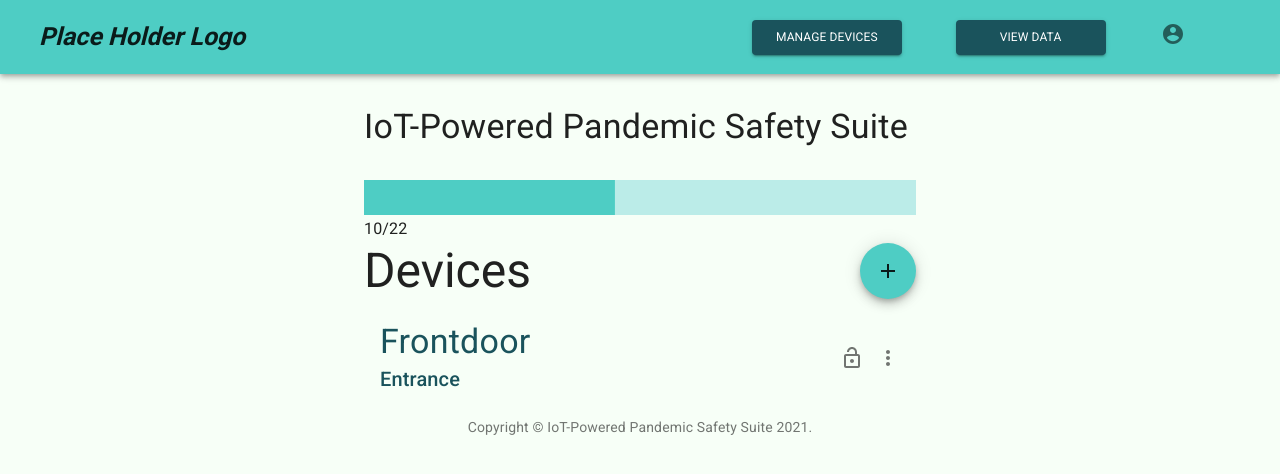
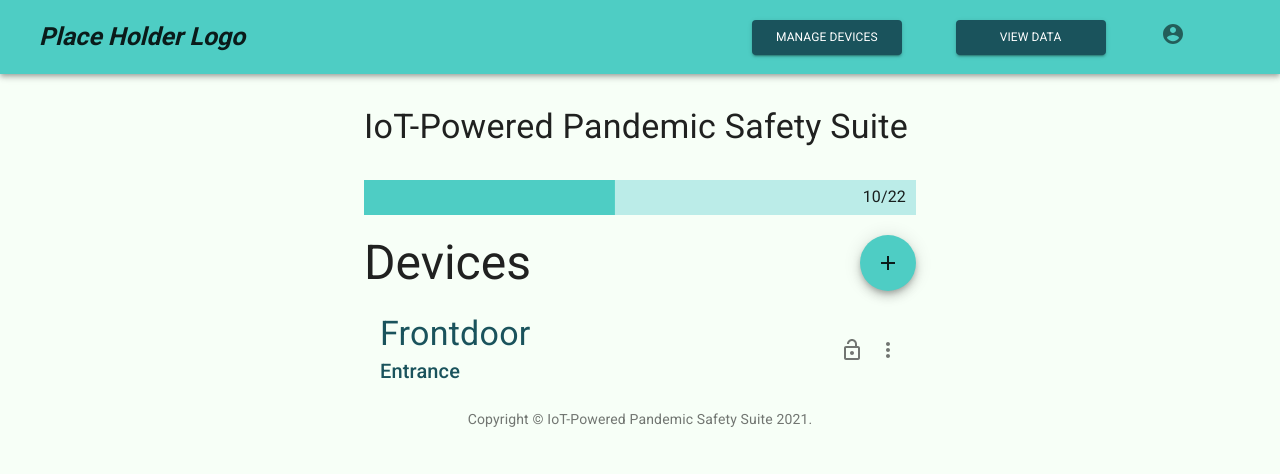
Before and after one commit to SWENG-Group-9/Frontend, a React (Create React App) app: page / in a window 1280 px wide. Shown: the top 474 px of the page. Built offline with nearby package versions, Linux system fonts and the light colour scheme.

Commit message:
Ended up being a quicker fix than expected

```diff
--- a/src/CapacityBar.js
+++ b/src/CapacityBar.js
@@ -2,6 +2,7 @@ import React from "react";
 import { withStyles } from "@material-ui/core/styles";
 import LinearProgress from "@material-ui/core/LinearProgress";
 import Typography from "@material-ui/core/Typography";
+import Box from "@material-ui/core/Box";
 
 const normalise = (value, max) => (value * 100) / max;
 
@@ -37,7 +38,7 @@ function CapacityBar(props) {
   }
 
   return (
-    <React.Fragment>
+    <Box position="relative">
       {status === "normal" && (
         <NormalLinearProgress variant="determinate" value={normValue} />
       )}
@@ -47,10 +48,25 @@ function CapacityBar(props) {
       {status === "error" && (
         <ErrorLinearProgres variant="determinate" value={normValue} />
       )}
-      <Typography variant="subtitle1" component="subtitle1">
-        {props.value}/{props.max}
-      </Typography>
-    </React.Fragment>
+      <Box
+        top={0}
+        left={0}
+        bottom={0}
+        right={0}
+        position="absolute"
+        display="flex"
+        alignItems="center"
+        justifyContent="flex-end"
+      >
+        <Typography
+          variant="subtitle1"
+          component="subtitle1"
+          style={{ padding: "10px" }}
+        >
+          {props.value}/{props.max}
+        </Typography>
+      </Box>
+    </Box>
   );
 }
 
```
